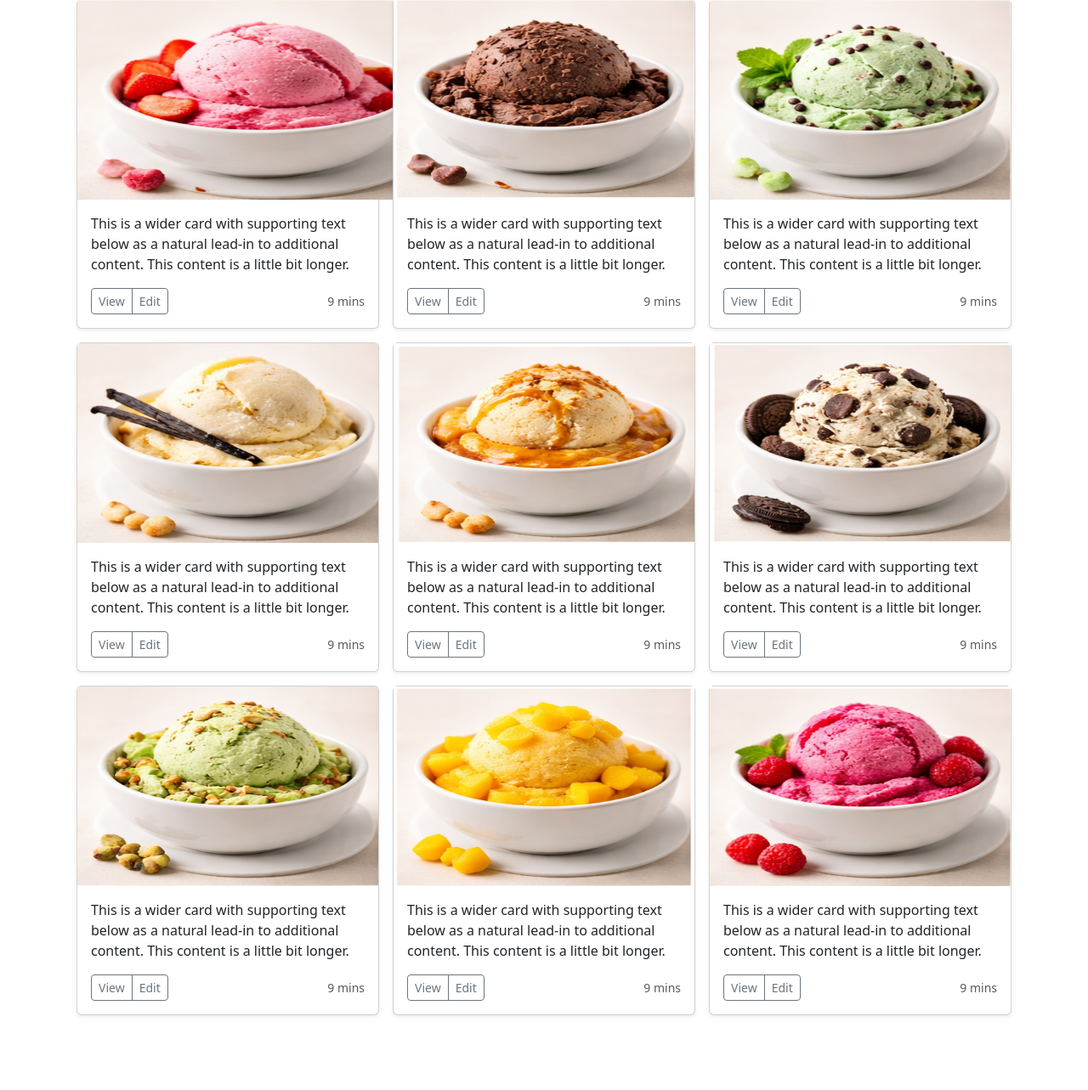
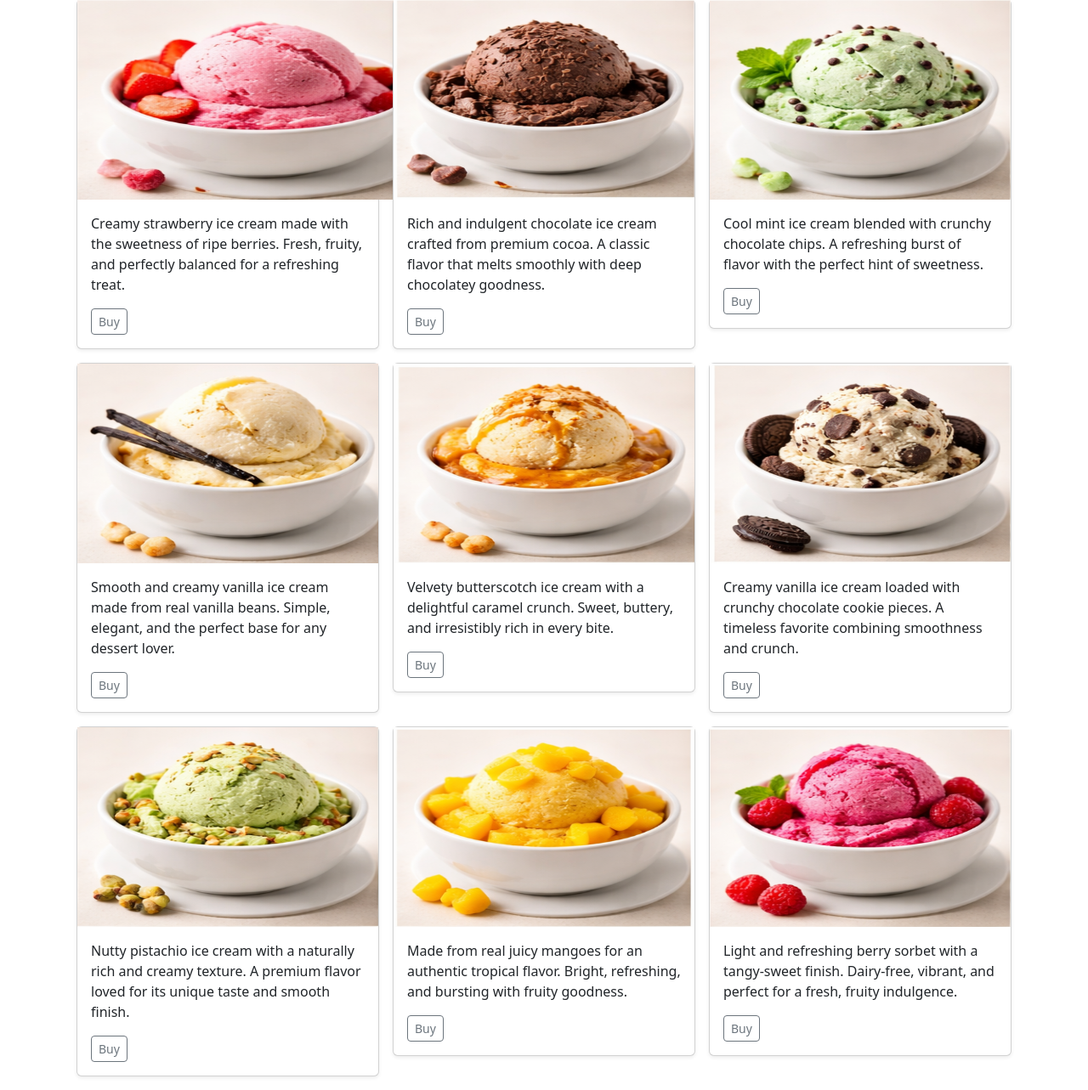
Before and after one commit to ayushchand2408/Learning_Django, a Django app: page / in a window 1280 px wide. Shown: the part 499-1782 px from the top of the page at 85% size. Before the commit the page ends 1695 px from the top, so only its background shows below. Run offline with Django 5.2, Linux system fonts and the light colour scheme.

Commit message:
upgrading index.html

```diff
--- a/templates/base.html
+++ b/templates/base.html
@@ -11,6 +11,8 @@
       crossorigin="anonymous"
     />
   </head>
+
+
   <body>
     <nav class="navbar navbar-expand-lg navbar-dark bg-dark">
       <div class="container-fluid">
@@ -92,5 +94,14 @@
       integrity="sha384-FKyoEForCGlyvwx9Hj09JcYn3nv7wiPVlz7YYwJrWVcXK/BmnVDxM+D2scQbITxI"
       crossorigin="anonymous"
     ></script>
+    <script>
+  document.querySelectorAll(".buy-btn").forEach(button => {
+    button.addEventListener("click", function () {
+      document.getElementById("modalTitle").innerText = this.dataset.name;
+      document.getElementById("modalImg").src = this.dataset.img;
+      document.getElementById("modalPrice").innerText = this.dataset.price;
+    });
+  });
+</script>
   </body>
 </html>
--- a/templates/index.html
+++ b/templates/index.html
@@ -92,54 +92,43 @@
   <div class="row row-cols-1 row-cols-sm-2 row-cols-md-3 g-3 width=50 mx-auto">
   <div class="col">
     <div class="card shadow-sm">
-      <!-- <svg
-        aria-label="Placeholder: Thumbnail"
-        class="bd-placeholder-img card-img-top"
-        height="225"
-        preserveAspectRatio="xMidYMid slice"
-        role="img"
-        width="50%"
-        xmlns="http://www.w3.org/2000/svg"
-      > -->
+
 
         <title>Placeholder</title>
         <img
           src="{% static "strawberry.jpg.png" %}"
           width="415"
           height="235"
-          alt="Vanilla Image"
+          alt="strawberry Image"
         />
-      </svg>
+
       <div class="card-body">
         <p class="card-text">
-          This is a wider card with supporting text below as a natural lead-in
-          to additional content. This content is a little bit longer.
+          Creamy strawberry ice cream made with the sweetness of ripe berries.
+Fresh, fruity, and perfectly balanced for a refreshing treat.
         </p>
         <div class="d-flex justify-content-between align-items-center">
           <div class="btn-group">
-            <button type="button" class="btn btn-sm btn-outline-secondary">
-              View
+            <button
+                type="button"
+                class="btn btn-sm btn-outline-secondary buy-btn"
+                data-bs-toggle="modal"
+                data-bs-target="#iceCreamModal"
+                data-name="Strawberry Ice Cream 🍓"
+                data-img="{% static 'Strawberry.jpg.png' %}"
+                data-price="129">
+                Buy
               </button>
-            <button type="button" class="btn btn-sm btn-outline-secondary">
-              Edit
-            </button>
+
+
           </div>
-          <small class="text-body-secondary">9 mins</small>
         </div>
       </div>
     </div>
   </div>
   <div class="col">
     <div class="card shadow-sm">
-      <!-- <svg
-        aria-label="Placeholder: Thumbnail"
-        class="bd-placeholder-img card-img-top"
-        height="225"
-        preserveAspectRatio="xMidYMid slice"
-        role="img"
-        width="100%"
-        xmlns="http://www.w3.org/2000/svg"
-      > -->
+
         <title>Placeholder</title>
         <img
           src={% static "chocolate.jpg.png" %}
@@ -151,268 +140,248 @@
       </svg>
       <div class="card-body">
         <p class="card-text">
-          This is a wider card with supporting text below as a natural lead-in
-          to additional content. This content is a little bit longer.
+          Rich and indulgent chocolate ice cream crafted from premium cocoa.
+A classic flavor that melts smoothly with deep chocolatey goodness.
         </p>
         <div class="d-flex justify-content-between align-items-center">
           <div class="btn-group">
-            <button type="button" class="btn btn-sm btn-outline-secondary">
-              View
+            <button
+                type="button"
+                class="btn btn-sm btn-outline-secondary buy-btn"
+                data-bs-toggle="modal"
+                data-bs-target="#iceCreamModal"
+                data-name="chocolate Ice Cream "
+                data-img="{% static 'chocolate.jpg.png' %}"
+                data-price="139">
+                Buy
               </button>
-            <button type="button" class="btn btn-sm btn-outline-secondary">
-              Edit
-            </button>
+
           </div>
-          <small class="text-body-secondary">9 mins</small>
         </div>
       </div>
     </div>
   </div>
   <div class="col">
     <div class="card shadow-sm">
-      <!-- <svg
-        aria-label="Placeholder: Thumbnail"
-        class="bd-placeholder-img card-img-top"
-        height="225"
-        preserveAspectRatio="xMidYMid slice"
-        role="img"
-        width="100%"
-        xmlns="http://www.w3.org/2000/svg"
-      > -->
+
         <title>Placeholder</title>
         <img
           src={% static "Mint_chocolate.jpg.png" %}
           width="415"
           height="235"
           class="d-block w-100 mx-auto"
-          alt="Chocolate Flavour"
+          alt="Mint_chocolate Flavour"
         />
       </svg>
       <div class="card-body">
         <p class="card-text">
-          This is a wider card with supporting text below as a natural lead-in
-          to additional content. This content is a little bit longer.
+          Cool mint ice cream blended with crunchy chocolate chips.
+A refreshing burst of flavor with the perfect hint of sweetness.
         </p>
         <div class="d-flex justify-content-between align-items-center">
           <div class="btn-group">
-            <button type="button" class="btn btn-sm btn-outline-secondary">
-              View
+            <button
+                type="button"
+                class="btn btn-sm btn-outline-secondary buy-btn"
+                data-bs-toggle="modal"
+                data-bs-target="#iceCreamModal"
+                data-name="Mint_chocolate Ice Cream "
+                data-img="{% static 'Mint_chocolate.jpg.png' %}"
+                data-price="129">
+                Buy
               </button>
-            <button type="button" class="btn btn-sm btn-outline-secondary">
-              Edit
-            </button>
+
           </div>
-          <small class="text-body-secondary">9 mins</small>
+
         </div>
       </div>
     </div>
   </div>
   <div class="col">
     <div class="card shadow-sm">
-      <!-- <svg
-        aria-label="Placeholder: Thumbnail"
-        class="bd-placeholder-img card-img-top"
-        height="225"
-        preserveAspectRatio="xMidYMid slice"
-        role="img"
-        width="100%"
-        xmlns="http://www.w3.org/2000/svg"
-      > -->
+
         <title>Placeholder</title>
        <img
           src={% static "Vanila.jpg.png" %}
           width="415"
           height="235"
           class="d-block w-100 mx-auto"
-          alt="Chocolate Flavour"
+          alt="Vanila Flavour"
         />
       </svg>
       <div class="card-body">
         <p class="card-text">
-          This is a wider card with supporting text below as a natural lead-in
-          to additional content. This content is a little bit longer.
+          Smooth and creamy vanilla ice cream made from real vanilla beans.
+Simple, elegant, and the perfect base for any dessert lover.
         </p>
         <div class="d-flex justify-content-between align-items-center">
           <div class="btn-group">
-            <button type="button" class="btn btn-sm btn-outline-secondary">
-              View
+            <button
+                type="button"
+                class="btn btn-sm btn-outline-secondary buy-btn"
+                data-bs-toggle="modal"
+                data-bs-target="#iceCreamModal"
+                data-name="Vanila Ice Cream "
+                data-img="{% static 'Vanila.jpg.png' %}"
+                data-price="129">
+                Buy
               </button>
-            <button type="button" class="btn btn-sm btn-outline-secondary">
-              Edit
-            </button>
+
           </div>
-          <small class="text-body-secondary">9 mins</small>
+
         </div>
       </div>
     </div>
   </div>
   <div class="col">
     <div class="card shadow-sm">
-      <!-- <svg
-        aria-label="Placeholder: Thumbnail"
-        class="bd-placeholder-img card-img-top"
-        height="225"
-        preserveAspectRatio="xMidYMid slice"
-        role="img"
-        width="100%"
-        xmlns="http://www.w3.org/2000/svg"
-      > -->
+
         <title>Placeholder</title>
         <img
           src={% static "ButterScotch.jpg.png" %}
           width="415"
           height="235"
           class="d-block w-100 mx-auto"
-          alt="Chocolate Flavour"
+          alt="ButterScotch Flavour"
         />
       </svg>
       <div class="card-body">
         <p class="card-text">
-          This is a wider card with supporting text below as a natural lead-in
-          to additional content. This content is a little bit longer.
+          Velvety butterscotch ice cream with a delightful caramel crunch.
+Sweet, buttery, and irresistibly rich in every bite.
         </p>
         <div class="d-flex justify-content-between align-items-center">
           <div class="btn-group">
-            <button type="button" class="btn btn-sm btn-outline-secondary">
-              View
+            <button
+                type="button"
+                class="btn btn-sm btn-outline-secondary buy-btn"
+                data-bs-toggle="modal"
+                data-bs-target="#iceCreamModal"
+                data-name="ButterScotch Ice Cream "
+                data-img="{% static 'ButterScotch.jpg.png' %}"
+                data-price="129">
+                Buy
               </button>
-            <button type="button" class="btn btn-sm btn-outline-secondary">
-              Edit
-            </button>
+
           </div>
-          <small class="text-body-secondary">9 mins</small>
+
         </div>
       </div>
     </div>
   </div>
   <div class="col">
     <div class="card shadow-sm">
-      <!-- <svg
-        aria-label="Placeholder: Thumbnail"
-        class="bd-placeholder-img card-img-top"
-        height="225"
-        preserveAspectRatio="xMidYMid slice"
-        role="img"
-        width="100%"
-        xmlns="http://www.w3.org/2000/svg"
-      > -->
+
         <title>Placeholder</title>
         <img
           src={% static "choco_chip.jpg.png" %}
           width="415"
           height="235"
           class="d-block w-100 mx-auto"
-          alt="Chocolate Flavour"
+          alt="choco_chip Flavour"
         />
       </svg>
       <div class="card-body">
         <p class="card-text">
-          This is a wider card with supporting text below as a natural lead-in
-          to additional content. This content is a little bit longer.
+          Creamy vanilla ice cream loaded with crunchy chocolate cookie pieces.
+A timeless favorite combining smoothness and crunch.
         </p>
         <div class="d-flex justify-content-between align-items-center">
           <div class="btn-group">
-            <button type="button" class="btn btn-sm btn-outline-secondary">
-              View
+            <button
+                type="button"
+                class="btn btn-sm btn-outline-secondary buy-btn"
+                data-bs-toggle="modal"
+                data-bs-target="#iceCreamModal"
+                data-name="choco_chip Ice Cream "
+                data-img="{% static 'choco_chip.jpg.png' %}"
+                data-price="129">
+                Buy
               </button>
-            <button type="button" class="btn btn-sm btn-outline-secondary">
-              Edit
-            </button>
+
           </div>
-          <small class="text-body-secondary">9 mins</small>
+
         </div>
       </div>
     </div>
   </div>
   <div class="col">
     <div class="card shadow-sm">
-      <!-- <svg
-        aria-label="Placeholder: Thumbnail"
-        class="bd-placeholder-img card-img-top"
-        height="225"
-        preserveAspectRatio="xMidYMid slice"
-        role="img"
-        width="100%"
-        xmlns="http://www.w3.org/2000/svg"
-      > -->
+
         <title>Placeholder</title>
         <img
           src={% static "pistachio.jpg.png" %}
           width="415"
           height="235"
           class="d-block w-100 mx-auto"
-          alt="Chocolate Flavour"
+          alt="pistachio Flavour"
         />
       </svg>
       <div class="card-body">
         <p class="card-text">
-          This is a wider card with supporting text below as a natural lead-in
-          to additional content. This content is a little bit longer.
+          Nutty pistachio ice cream with a naturally rich and creamy texture.
+A premium flavor loved for its unique taste and smooth finish.
         </p>
         <div class="d-flex justify-content-between align-items-center">
           <div class="btn-group">
-            <button type="button" class="btn btn-sm btn-outline-secondary">
-              View
+            <button
+                type="button"
+                  class="btn btn-sm btn-outline-secondary buy-btn"
+                  data-bs-toggle="modal"
+                  data-bs-target="#iceCreamModal"
+                  data-name="pistachio Ice Cream "
+                  data-img="{% static 'pistachio.jpg.png' %}"
+                  data-price="210">
+                  Buy
                 </button>
-            <button type="button" class="btn btn-sm btn-outline-secondary">
-              Edit
-            </button>
+
+
           </div>
-          <small class="text-body-secondary">9 mins</small>
+
         </div>
       </div>
     </div>
   </div>
   <div class="col">
     <div class="card shadow-sm">
-      <!-- <svg
-        aria-label="Placeholder: Thumbnail"
-        class="bd-placeholder-img card-img-top"
-        height="225"
-        preserveAspectRatio="xMidYMid slice"
-        role="img"
-        width="100%"
-        xmlns="http://www.w3.org/2000/svg"
-      > -->
+
         <title>Placeholder</title>
         <img
           src={% static "Mango.jpg.png" %}
           width="415"
           height="235"
           class="d-block w-100 mx-auto"
-          alt="Chocolate Flavour"
+          alt="Mango Flavour"
         />
       </svg>
       <div class="card-body">
         <p class="card-text">
-          This is a wider card with supporting text below as a natural lead-in
-          to additional content. This content is a little bit longer.
+          Made from real juicy mangoes for an authentic tropical flavor.
+Bright, refreshing, and bursting with fruity goodness.
         </p>
         <div class="d-flex justify-content-between align-items-center">
           <div class="btn-group">
-            <button type="button" class="btn btn-sm btn-outline-secondary">
-              View
-            </button>
-            <button type="button" class="btn btn-sm btn-outline-secondary">
-              Edit
+            <div class="btn-group">
+              <button
+                type="button"
+                class="btn btn-sm btn-outline-secondary buy-btn"
+                data-bs-toggle="modal"
+                data-bs-target="#iceCreamModal"
+                data-name="Mango Ice Cream 🥭"
+                data-img="{% static 'Mango.jpg.png' %}"
+                data-price="149">
+                Buy
               </button>
             </div>
-          <small class="text-body-secondary">9 mins</small>
+          </div>
+
         </div>
       </div>
     </div>
   </div>
   <div class="col">
     <div class="card shadow-sm">
-      <!-- <svg
-        aria-label="Placeholder: Thumbnail"
-        class="bd-placeholder-img card-img-top"
-        height="225"
-        preserveAspectRatio="xMidYMid slice"
-        role="img"
-        width="100%"
-        xmlns="http://www.w3.org/2000/svg"
-      > -->
+
         <title>Placeholder</title>
         <img
           src={% static "rassberry.jpg.png" %}
@@ -424,23 +393,64 @@
       </svg>
       <div class="card-body">
         <p class="card-text">
-          This is a wider card with supporting text below as a natural lead-in
-          to additional content. This content is a little bit longer.
+          Light and refreshing berry sorbet with a tangy-sweet finish.
+Dairy-free, vibrant, and perfect for a fresh, fruity indulgence.
         </p>
         <div class="d-flex justify-content-between align-items-center">
           <div class="btn-group">
-            <button type="button" class="btn btn-sm btn-outline-secondary">
-              View
+            <button
+                type="button"
+                class="btn btn-sm btn-outline-secondary buy-btn"
+                data-bs-toggle="modal"
+                data-bs-target="#iceCreamModal"
+                data-name="rassberry Ice Cream "
+                data-img="{% static 'rassberry.jpg.png' %}"
+                data-price="129">
+                Buy
               </button>
-            <button type="button" class="btn btn-sm btn-outline-secondary">
-              Edit
-            </button>
+
           </div>
-          <small class="text-body-secondary">9 mins</small>
+
         </div>
       </div>
     </div>
   </div>
 </div>
 </div>
+
+
+<div class="modal fade" id="iceCreamModal" tabindex="-1">
+  <div class="modal-dialog modal-dialog-centered">
+    <div class="modal-content">
+
+      <div class="modal-header">
+        <h5 class="modal-title" id="modalTitle"></h5>
+        <button class="btn-close" data-bs-dismiss="modal"></button>
+      </div>
+
+      <div class="modal-body text-center">
+
+        <img id="modalImg" class="img-fluid mb-3" alt="Ice Cream">
+
+        <h4 class="text-success">₹<span id="modalPrice"></span></h4>
+
+        <p>⭐⭐⭐⭐☆ (4.5)</p>
+
+        <div class="mb-3">
+          <label>Quantity</label>
+          <input type="number" class="form-control text-center" value="1" min="1">
+        </div>
+
+      </div>
+
+      <div class="modal-footer">
+        <button class="btn btn-success w-100">Buy Now</button>
+      </div>
+
+    </div>
+  </div>
+</div>
+
+<script src="https://cdn.jsdelivr.net/npm/bootstrap@5.3.2/dist/js/bootstrap.bundle.min.js"></script>
+
 {% endblock body %}
```
Lines whose indentation alone changed are shown as unchanged.
